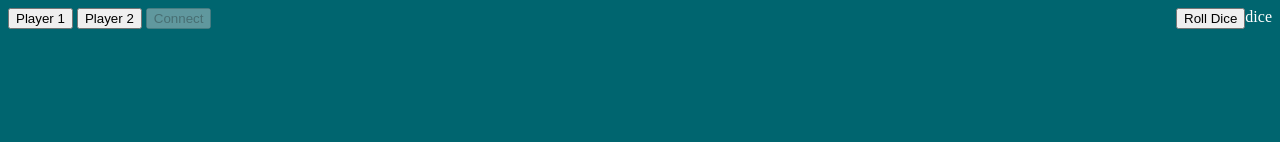
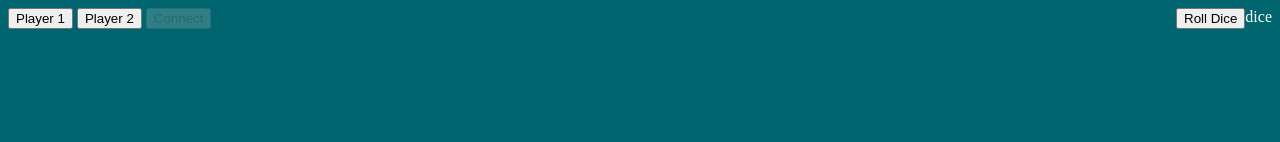
Before and after one commit to chrisdrew/settlers-of-catan, a plain HTML site: page index.html in a window 1280 px wide. Shown: the top 142 px of the page. Drawn offline with Linux system fonts and the light colour scheme.

Commit message:
better style for disabled buttons

```diff
--- a/styles.css
+++ b/styles.css
@@ -21,6 +21,10 @@
 
 body {
     background: #00656f;
+}
+
+button[disabled] {
+    opacity: .5;
 }
 
 #wrapper {
```
